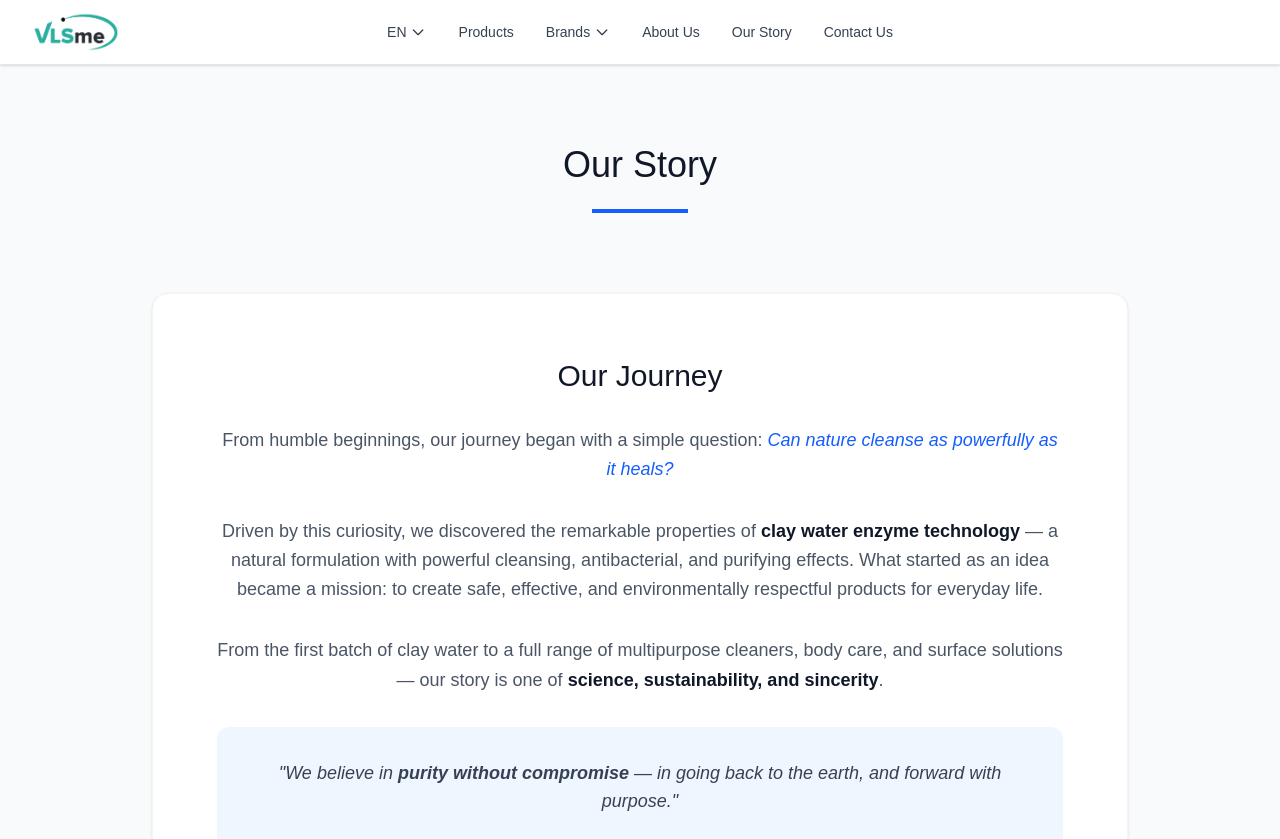
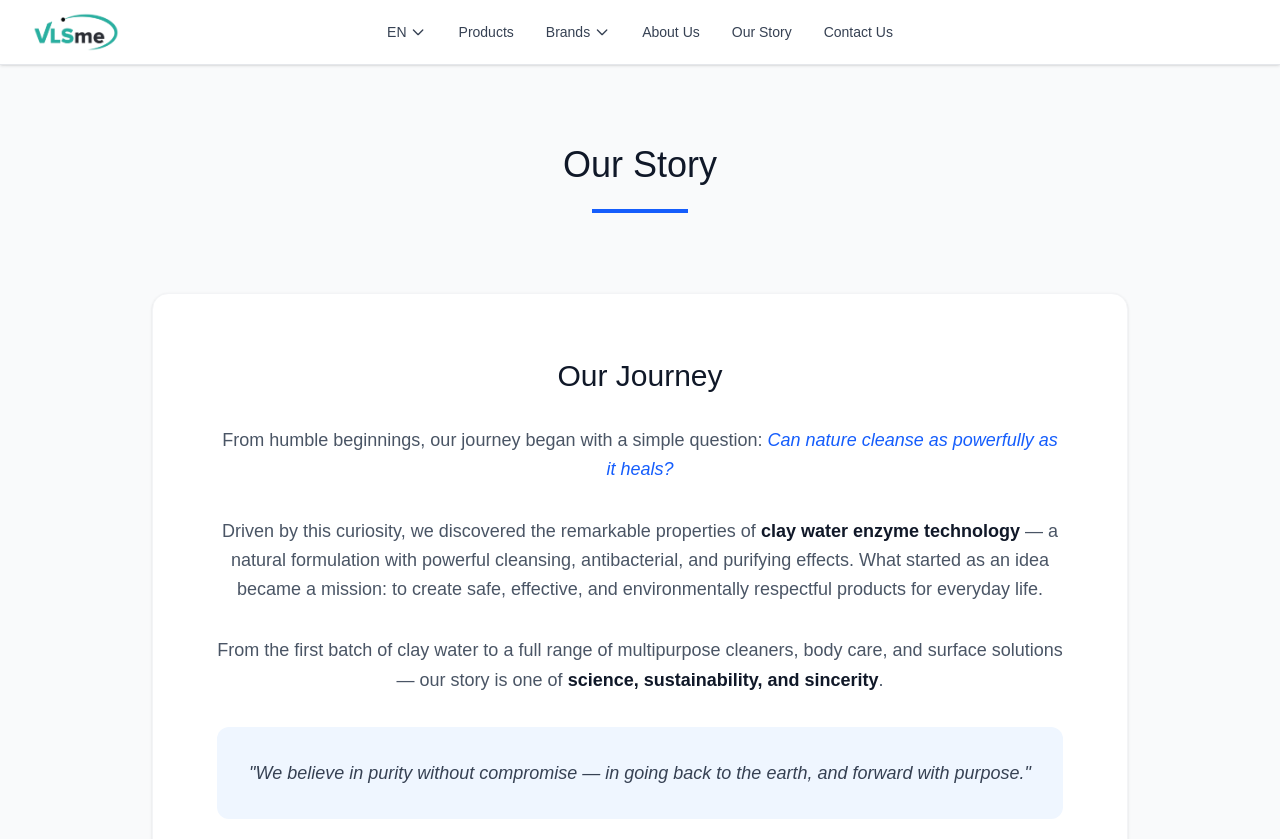
Before and after one commit to Syaqib/iSertu, a Next.js app: page /our-story in a window 1280 px wide. Shown: the top 839 px of the page. Built offline with nearby package versions, Linux system fonts and the light colour scheme.

Commit message:
push 7/10

```diff
--- a/src/app/our-story/page.tsx
+++ b/src/app/our-story/page.tsx
@@ -20,24 +20,24 @@ export default function OurStoryPage() {
         <div className="bg-white rounded-2xl p-16 shadow-sm border border-gray-100">
           <div className="max-w-4xl mx-auto text-center">
             <h2 className="text-3xl font-light text-gray-900 mb-8">
-              Our Journey
+              {t('pages.ourStory.title')}
             </h2>
 
             <p className="text-lg text-gray-600 leading-relaxed mb-8">
-              From humble beginnings, our journey began with a simple question: <em className="text-blue-600">Can nature cleanse as powerfully as it heals?</em>
+              {t('pages.ourStory.subtitle')} <em className="text-blue-600">{t('pages.ourStory.question')}</em>
             </p>
 
             <p className="text-lg text-gray-600 leading-relaxed mb-8">
-              Driven by this curiosity, we discovered the remarkable properties of <strong className="text-gray-900">clay water enzyme technology</strong> — a natural formulation with powerful cleansing, antibacterial, and purifying effects. What started as an idea became a mission: to create safe, effective, and environmentally respectful products for everyday life.
+              {t('pages.ourStory.discovery')} <strong className="text-gray-900">{t('pages.ourStory.technology')}</strong> {t('pages.ourStory.effects')}
             </p>
 
             <p className="text-lg text-gray-600 leading-relaxed mb-8">
-              From the first batch of clay water to a full range of multipurpose cleaners, body care, and surface solutions — our story is one of <strong className="text-gray-900">science, sustainability, and sincerity</strong>.
+              {t('pages.ourStory.journey')} <strong className="text-gray-900">{t('pages.ourStory.values')}</strong>.
             </p>
 
             <div className="bg-blue-50 rounded-xl p-8">
               <p className="text-lg text-gray-700 italic">
-                &quot;We believe in <strong>purity without compromise</strong> — in going back to the earth, and forward with purpose.&quot;
+                &quot;{t('pages.ourStory.belief')}&quot;
               </p>
             </div>
           </div>
--- a/src/app/products/page.tsx
+++ b/src/app/products/page.tsx
@@ -22,10 +22,10 @@ export default function ProductsPage() {
         <div className="max-w-4xl mx-auto mb-20">
           <div className="bg-white rounded-2xl p-12 shadow-sm border border-gray-100">
             <h2 className="text-2xl font-light text-gray-900 mb-8 text-center">
-              Where Nature Meets Innovation — And Wellness Begins
+              {t('pages.products.subtitle')}
             </h2>
             <p className="text-lg text-gray-600 leading-relaxed text-center">
-              In a world filled with synthetic solutions, we choose to return to the earth — to rediscover the cleansing power of natural clay, enhanced by science. At the heart of every product is <strong className="text-gray-900">Clay Water Enzyme</strong> technology, extracted through a refined process that unlocks natural antibacterial, detoxifying, and purifying properties. This isn&apos;t just about cleanliness — it&apos;s about restoring balance to skin, surfaces, and the way we live. Free from harsh chemicals, every formulation is designed to be safe for daily use, effective in cleansing, and friendly to both humans and the environment. From body washes to multipurpose cleaners, our range is crafted with purpose: <strong className="text-blue-600">to care, to cleanse, to protect</strong> — delivering natural purity, powered by nature, perfected by innovation.
+              {t('pages.products.description')}
             </p>
           </div>
         </div>
--- a/src/locales/bm.json
+++ b/src/locales/bm.json
@@ -158,5 +158,40 @@
       }
     ],
     "conclusion": "Dengan CWE, kami mahu membawa solusi kebersihan yang lebih bersih, lebih selamat, dan lebih berkat."
+  },
+  "pages": {
+    "ourStory": {
+      "title": "Perjalanan Kami",
+      "subtitle": "Dari permulaan yang sederhana, perjalanan kami bermula dengan satu soalan mudah:",
+      "question": "Bolehkah alam semula jadi membersihkan sekuat ia menyembuhkan?",
+      "discovery": "Didorong oleh rasa ingin tahu ini, kami menemui sifat-sifat luar biasa",
+      "technology": "teknologi enzim air tanah",
+      "effects": "— formulasi semula jadi dengan kesan pembersihan, antibakteria, dan penulenan yang berkuasa. Apa yang bermula sebagai idea menjadi misi: mencipta produk yang selamat, berkesan, dan menghormati alam sekitar untuk kehidupan seharian.",
+      "journey": "Dari kumpulan pertama air tanah hingga rangkaian penuh pembersih serbaguna, penjagaan badan, dan penyelesaian permukaan — kisah kami adalah tentang",
+      "values": "sains, kelestarian, dan keikhlasan",
+      "belief": "Kami percaya pada kesucian tanpa kompromi — kembali ke bumi, dan maju dengan tujuan."
+    },
+    "aboutUs": {
+      "title": "Tentang Misi Kami",
+      "description": "Kami adalah pasukan berasaskan Malaysia yang komited untuk menyampaikan penyelesaian kebersihan dan kesejahteraan inovatif yang dikuasai oleh teknologi enzim air tanah. Berakar dalam sains dan alam semula jadi, kami membangunkan produk serbaguna yang lembut, selamat untuk semua, dan selaras dengan gaya hidup lestari moden. Jenama utama kami termasuk VLSkin dan VLSuper — melayani rumah, komuniti, dan industri.",
+      "philosophy": "Kami percaya kesucian tidak sepatutnya mengorbankan kesihatan atau alam sekitar. Itulah sebabnya kami kembali ke bumi — dan maju dengan teknologi.",
+      "vision": {
+        "title": "Visi",
+        "description": "Menjadi perintis global dalam inovasi berasaskan tanah liat dan enzim untuk kebersihan, kesejahteraan, dan kehidupan lestari."
+      },
+      "mission": {
+        "title": "Misi",
+        "description": "Memanfaatkan kuasa semula jadi tanah liat dan teknologi enzim, mencipta produk yang selamat, berkesan, dan mesra alam yang menggalakkan gaya hidup yang sedar Halal dan lestari untuk kesejahteraan manusia, haiwan peliharaan, dan planet."
+      },
+      "missionStatement": {
+        "title": "Pernyataan Misi Kami",
+        "quote": "Menyediakan kesucian semula jadi dalam setiap titisan, berakar dalam tradisi dan dipertingkatkan oleh sains."
+      }
+    },
+    "products": {
+      "title": "Produk",
+      "subtitle": "Di Mana Alam Bertemu Inovasi — Dan Kesejahteraan Bermula",
+      "description": "Dalam dunia yang penuh dengan penyelesaian sintetik, kami memilih untuk kembali ke bumi — untuk menemui semula kuasa pembersihan tanah liat semula jadi, dipertingkatkan oleh sains. Di jantung setiap produk adalah teknologi Enzim Air Tanah, diekstrak melalui proses yang halus yang membuka kunci sifat antibakteria, detoksifikasi, dan penulenan semula jadi. Ini bukan sekadar tentang kebersihan — ia tentang memulihkan keseimbangan kepada kulit, permukaan, dan cara kita hidup. Bebas dari bahan kimia keras, setiap formulasi direka untuk selamat digunakan harian, berkesan dalam pembersihan, dan mesra kepada manusia dan alam sekitar. Dari pencuci badan hingga pembersih serbaguna, rangkaian kami dicipta dengan tujuan: untuk menjaga, untuk membersihkan, untuk melindungi — menyampaikan kesucian semula jadi, dikuasai oleh alam, disempurnakan oleh inovasi."
+    }
   }
 }
--- a/src/locales/en.json
+++ b/src/locales/en.json
@@ -158,5 +158,40 @@
       }
     ],
     "conclusion": "With CWE, we aim to deliver hygiene solutions that are cleaner, safer, and more blessed."
+  },
+  "pages": {
+    "ourStory": {
+      "title": "Our Journey",
+      "subtitle": "From humble beginnings, our journey began with a simple question:",
+      "question": "Can nature cleanse as powerfully as it heals?",
+      "discovery": "Driven by this curiosity, we discovered the remarkable properties of",
+      "technology": "clay water enzyme technology",
+      "effects": "— a natural formulation with powerful cleansing, antibacterial, and purifying effects. What started as an idea became a mission: to create safe, effective, and environmentally respectful products for everyday life.",
+      "journey": "From the first batch of clay water to a full range of multipurpose cleaners, body care, and surface solutions — our story is one of",
+      "values": "science, sustainability, and sincerity",
+      "belief": "We believe in purity without compromise — in going back to the earth, and forward with purpose."
+    },
+    "aboutUs": {
+      "title": "About Our Mission",
+      "description": "We are a Malaysian-based team dedicated to delivering innovative hygiene and wellness solutions powered by clay water enzyme technology. Rooted in science and nature, we develop multipurpose products that are gentle, safe for all, and aligned with modern sustainable lifestyles. Our flagship brands include VLSkin and VLSuper — serving homes, communities, and industries.",
+      "philosophy": "We believe purity shouldn't come at the cost of health or the environment. That's why we go back to the earth — and forward with technology.",
+      "vision": {
+        "title": "Vision",
+        "description": "To be a global pioneer in clay-based and enzyme-driven innovations for hygiene, wellness, and sustainable living."
+      },
+      "mission": {
+        "title": "Mission",
+        "description": "To harness the natural power of clay and enzyme technology, creating safe, effective, and environmentally friendly products that promote Halal-conscious and sustainable lifestyles for the wellbeing of people, pets, and the planet."
+      },
+      "missionStatement": {
+        "title": "Our Mission Statement",
+        "quote": "To provide natural purity in every drop, rooted in tradition and enhanced by science."
+      }
+    },
+    "products": {
+      "title": "Products",
+      "subtitle": "Where Nature Meets Innovation — And Wellness Begins",
+      "description": "In a world filled with synthetic solutions, we choose to return to the earth — to rediscover the cleansing power of natural clay, enhanced by science. At the heart of every product is Clay Water Enzyme technology, extracted through a refined process that unlocks natural antibacterial, detoxifying, and purifying properties. This isn't just about cleanliness — it's about restoring balance to skin, surfaces, and the way we live. Free from harsh chemicals, every formulation is designed to be safe for daily use, effective in cleansing, and friendly to both humans and the environment. From body washes to multipurpose cleaners, our range is crafted with purpose: to care, to cleanse, to protect — delivering natural purity, powered by nature, perfected by innovation."
+    }
   }
 }
```
Also changed, not shown: src/app/about/page.tsx (+9 -9 lines).
